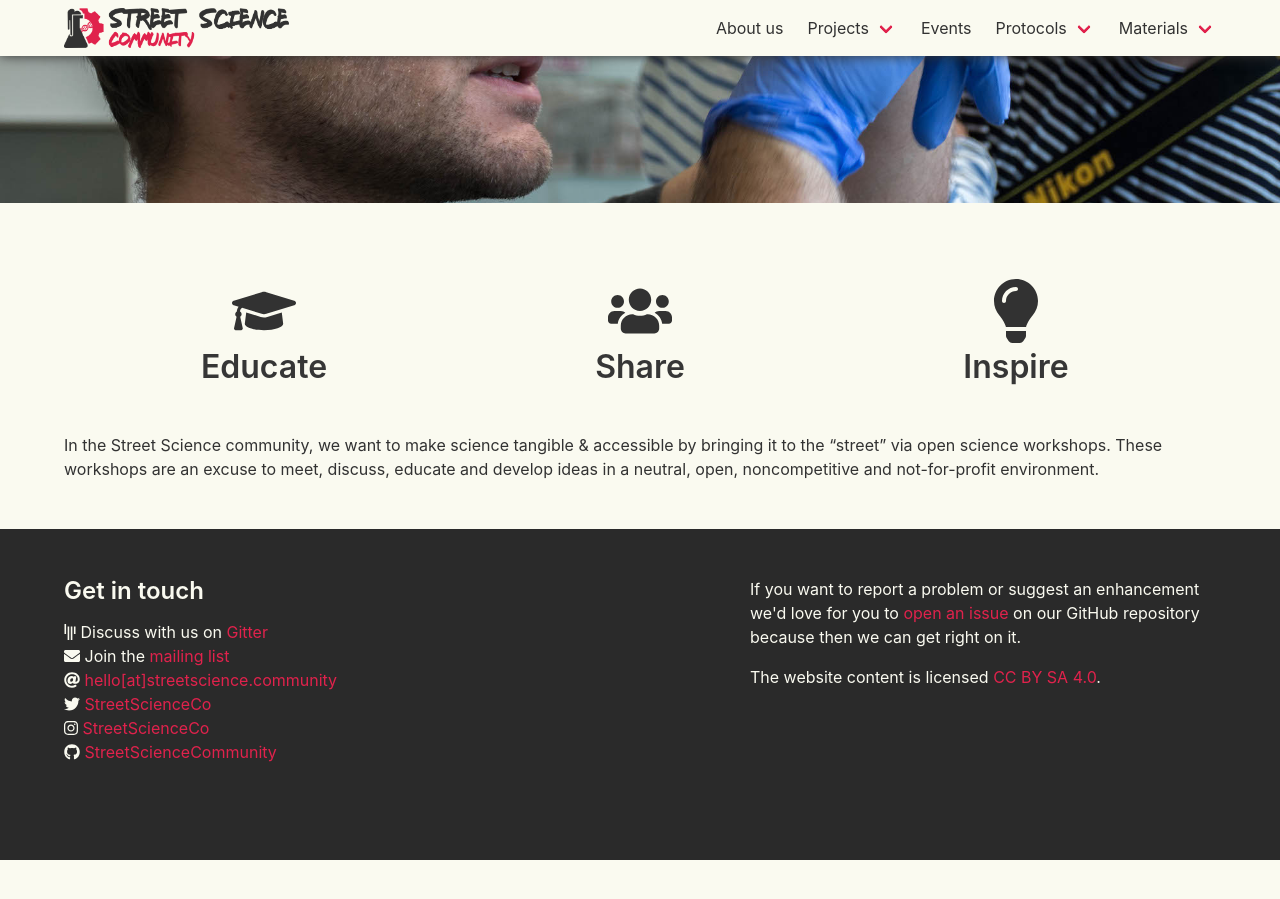
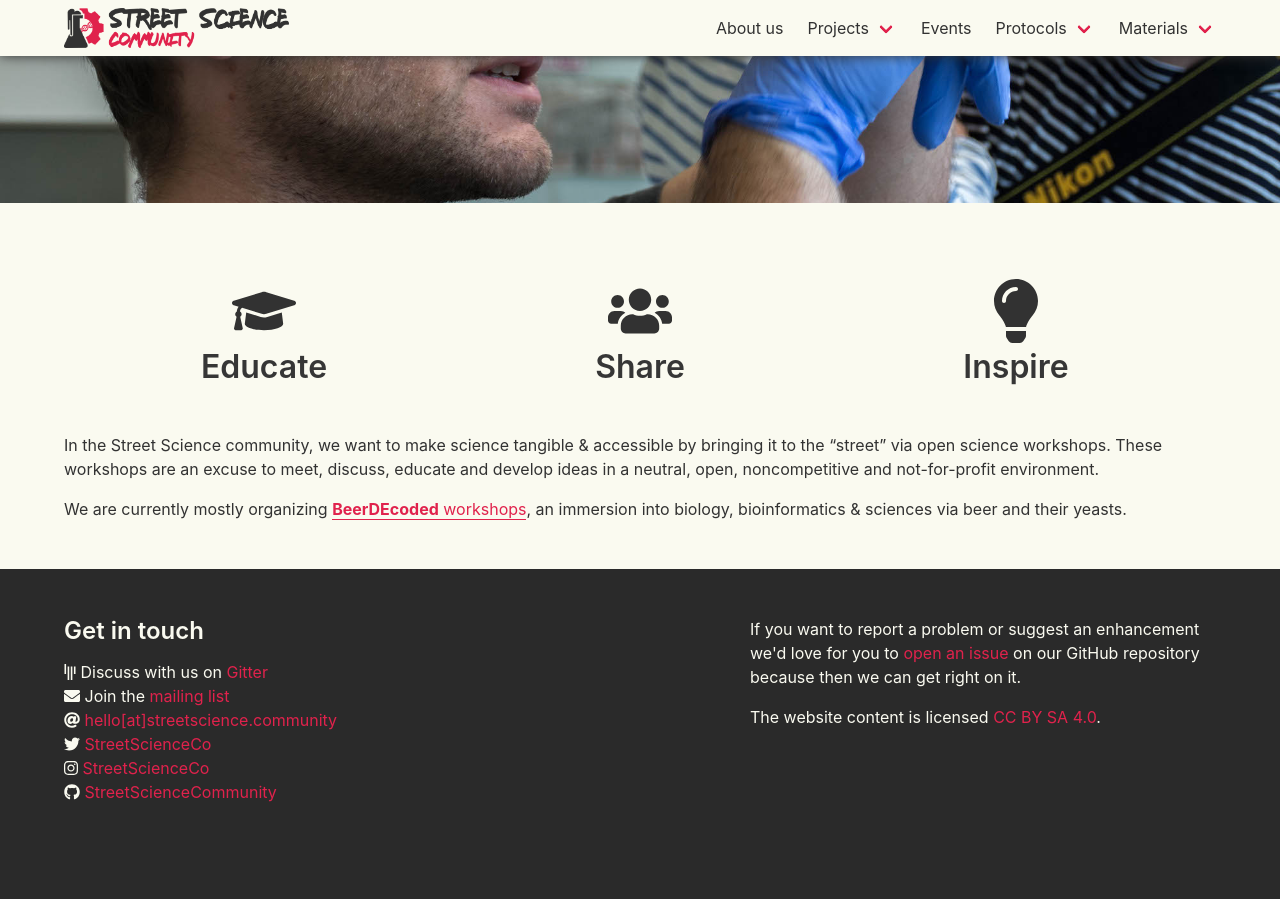
Before and after one commit to StreetScienceCommunity/StreetScienceCommunity.github.io, a Jekyll site: the page built from index.md, in a window 1280 px wide and 900 px high, scrolled down 427 px. Built offline with Jekyll 4.4.1, drawn with Linux system fonts in a browser that asks for light colours; nearby versions of some CDN libraries; before the commit the page ends 1287 px from its top, so only the background shows below that.

Commit message:
Mention beerdecoded on index page

```diff
--- a/index.md
+++ b/index.md
@@ -11,3 +11,6 @@
 by bringing it to the "street" via open science workshops. These workshops are
 an excuse to meet, discuss, educate and develop ideas in a neutral, open,
 noncompetitive and not-for-profit environment.
+
+We are currently mostly organizing [**BeerDEcoded** workshops]({% link _projects/beerdecoded.md %}),
+an immersion into biology, bioinformatics & sciences via beer and their yeasts.
```
